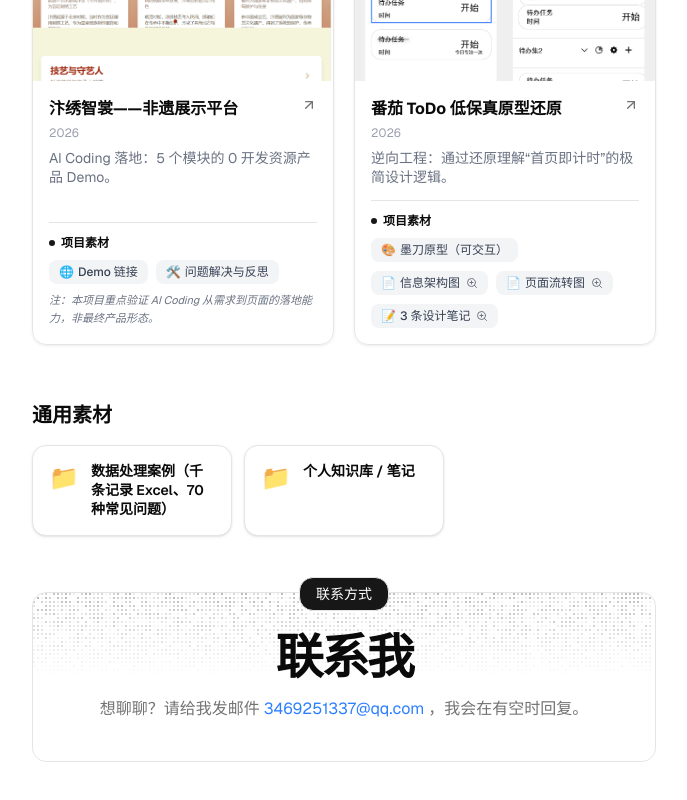
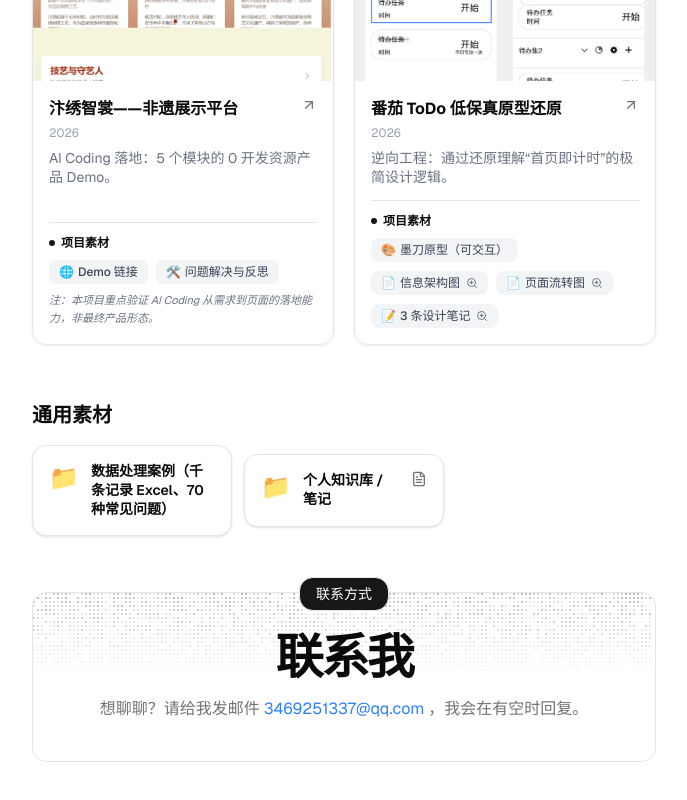
Before and after one commit to far-current/linmai-portfolio, a Next.js app: page / in a window 1280 px wide. Shown: the part 1514-2314 px from the top of the page, without its empty margins (296-983 px from the left). Built offline with nearby package versions, Linux system fonts and the light colour scheme.

Commit message:
Add PDF and image modal for portfolio materials

```diff
--- a/src/app/page.tsx
+++ b/src/app/page.tsx
@@ -7,6 +7,7 @@
 import Markdown from "react-markdown";
 import ContactSection from "@/components/section/contact-section";
 import HackathonsSection from "@/components/section/hackathons-section";
+import { PortfolioMaterialsSection } from "@/components/section/portfolio-materials-section";
 import ProjectsSection from "@/components/section/projects-section";
 import WorkSection from "@/components/section/work-section";
 import { ArrowUpRight } from "lucide-react";
@@ -155,19 +156,7 @@
               <h2 className="text-xl font-bold">通用素材</h2>
             </BlurFade>
             <BlurFade delay={BLUR_FADE_DELAY * 15}>
-              <div className="grid grid-cols-1 sm:grid-cols-3 gap-3">
-                {DATA.portfolioMaterials.map((material) => (
-                  <div
-                    key={material}
-                    className="flex items-start gap-3 p-4 rounded-xl border border-border bg-card shadow-sm hover:shadow-md hover:border-primary/30 transition-all"
-                  >
-                    <span className="text-2xl shrink-0">{material.split(" ")[0]}</span>
-                    <span className="text-sm font-semibold text-foreground leading-snug">
-                      {material.slice(material.indexOf(" ") + 1)}
-                    </span>
-                  </div>
-                ))}
-              </div>
+              <PortfolioMaterialsSection materials={DATA.portfolioMaterials} />
             </BlurFade>
           </div>
         </section>
--- /dev/null
+++ b/src/components/section/portfolio-materials-section.tsx
@@ -0,0 +1,170 @@
+/* eslint-disable @next/next/no-img-element */
+"use client";
+
+import { cn } from "@/lib/utils";
+import { X, FileText, ImageIcon, ZoomIn } from "lucide-react";
+import Link from "next/link";
+import { useState } from "react";
+
+type PortfolioMaterial = {
+  icon: string;
+  label: string;
+  href?: string;
+  images?: string[];
+  pdfs?: string[];
+};
+
+function ResourceModal({
+  material,
+  isOpen,
+  onClose,
+}: {
+  material: PortfolioMaterial | null;
+  isOpen: boolean;
+  onClose: () => void;
+}) {
+  if (!isOpen || !material) return null;
+
+  const hasPdfs = material.pdfs && material.pdfs.length > 0;
+  const hasImages = material.images && material.images.length > 0;
+
+  return (
+    <div
+      className="fixed inset-0 z-50 flex items-center justify-center bg-black/80 p-4"
+      onClick={onClose}
+    >
+      <div
+        className="relative w-full max-w-[90vw] max-h-[90vh] overflow-auto bg-white rounded-xl p-4"
+        onClick={(e) => e.stopPropagation()}
+      >
+        <button
+          onClick={onClose}
+          className="absolute top-3 right-3 z-10 p-2 rounded-full bg-black/50 text-white hover:bg-black/70 transition-colors"
+          aria-label="关闭"
+        >
+          <X className="h-5 w-5" />
+        </button>
+        <h3 className="text-lg font-bold mb-4 pr-10">{material.label}</h3>
+        <div className="flex flex-col gap-4">
+          {hasPdfs &&
+            material.pdfs!.map((pdf, idx) => (
+              <div key={idx} className="flex flex-col gap-2">
+                <p className="text-sm font-medium text-gray-600">
+                  PDF 文档 {material.pdfs!.length > 1 ? idx + 1 : ""}
+                </p>
+                <iframe
+                  src={pdf}
+                  className="w-full h-[70vh] rounded-lg border border-gray-200"
+                  title={`${material.label} - PDF ${idx + 1}`}
+                />
+              </div>
+            ))}
+          {hasImages && (
+            <div
+              className={cn(
+                "grid gap-4",
+                material.images!.length > 1
+                  ? "grid-cols-1 sm:grid-cols-2"
+                  : "grid-cols-1"
+              )}
+            >
+              {material.images!.map((src, idx) => (
+                <div key={idx} className="flex flex-col gap-2">
+                  <p className="text-sm font-medium text-gray-600">
+                    图片 {material.images!.length > 1 ? idx + 1 : ""}
+                  </p>
+                  <img
+                    src={src}
+                    alt={`${material.label} - ${idx + 1}`}
+                    className="w-full rounded-lg border border-gray-200 object-contain max-h-[70vh]"
+                  />
+                </div>
+              ))}
+            </div>
+          )}
+        </div>
+      </div>
+    </div>
+  );
+}
+
+export function PortfolioMaterialsSection({
+  materials,
+}: {
+  materials: PortfolioMaterial[];
+}) {
+  const [activeMaterial, setActiveMaterial] = useState<PortfolioMaterial | null>(null);
+
+  if (!materials || materials.length === 0) return null;
+
+  return (
+    <>
+      <div className="grid grid-cols-1 sm:grid-cols-3 gap-3">
+        {materials.map((material) => {
+          const hasResources =
+            material.href ||
+            (material.images && material.images.length > 0) ||
+            (material.pdfs && material.pdfs.length > 0);
+
+          const content = (
+            <div
+              className={cn(
+                "flex items-start gap-3 p-4 rounded-xl border border-border bg-card shadow-sm transition-all",
+                hasResources && "hover:shadow-md hover:border-primary/30 cursor-pointer"
+              )}
+            >
+              <span className="text-2xl shrink-0">{material.icon}</span>
+              <span className="text-sm font-semibold text-foreground leading-snug">
+                {material.label}
+              </span>
+              {hasResources && (
+                <span className="ml-auto shrink-0 text-muted-foreground">
+                  {material.href ? (
+                    <ZoomIn className="h-4 w-4" />
+                  ) : material.pdfs && material.pdfs.length > 0 ? (
+                    <FileText className="h-4 w-4" />
+                  ) : (
+                    <ImageIcon className="h-4 w-4" />
+                  )}
+                </span>
+              )}
+            </div>
+          );
+
+          if (material.href) {
+            return (
+              <Link
+                key={material.label}
+                href={material.href}
+                target="_blank"
+                rel="noopener noreferrer"
+              >
+                {content}
+              </Link>
+            );
+          }
+
+          if (hasResources) {
+            return (
+              <button
+                key={material.label}
+                onClick={() => setActiveMaterial(material)}
+                className="text-left focus-visible:outline-none focus-visible:ring-2 focus-visible:ring-ring focus-visible:ring-offset-2 rounded-xl"
+              >
+                {content}
+              </button>
+            );
+          }
+
+          return <div key={material.label}>{content}</div>;
+        })}
+      </div>
+
+      <ResourceModal
+        material={activeMaterial}
+        isOpen={!!activeMaterial}
+        onClose={() => setActiveMaterial(null)}
+      />
+    </>
+  );
+}
--- a/src/data/resume.tsx
+++ b/src/data/resume.tsx
@@ -59,6 +59,14 @@
   video: string;
   materials?: Material[];
   note?: string;
+};
+
+type PortfolioMaterial = {
+  icon: string;
+  label: string;
+  href?: string;
+  images?: string[];
+  pdfs?: string[];
 };
 
 export const DATA = {
@@ -256,7 +264,15 @@
   ] as Project[],
   hackathons: [] as Hackathon[],
   portfolioMaterials: [
-    "📁 数据处理案例（千条记录 Excel、70 种常见问题）",
-    "📁 个人知识库 / 笔记",
-  ],
+    {
+      icon: "📁",
+      label: "数据处理案例（千条记录 Excel、70 种常见问题）",
+    },
+    {
+      icon: "📁",
+      label: "个人知识库 / 笔记",
+      images: ["/knowledge-note.jpg"],
+      pdfs: ["/no-ai-taste.pdf"],
+    },
+  ] as PortfolioMaterial[],
 };
```
Also changed, not shown: public/knowledge-note.jpg (added), 1 other file (tests, documents, lock files or other folders).
